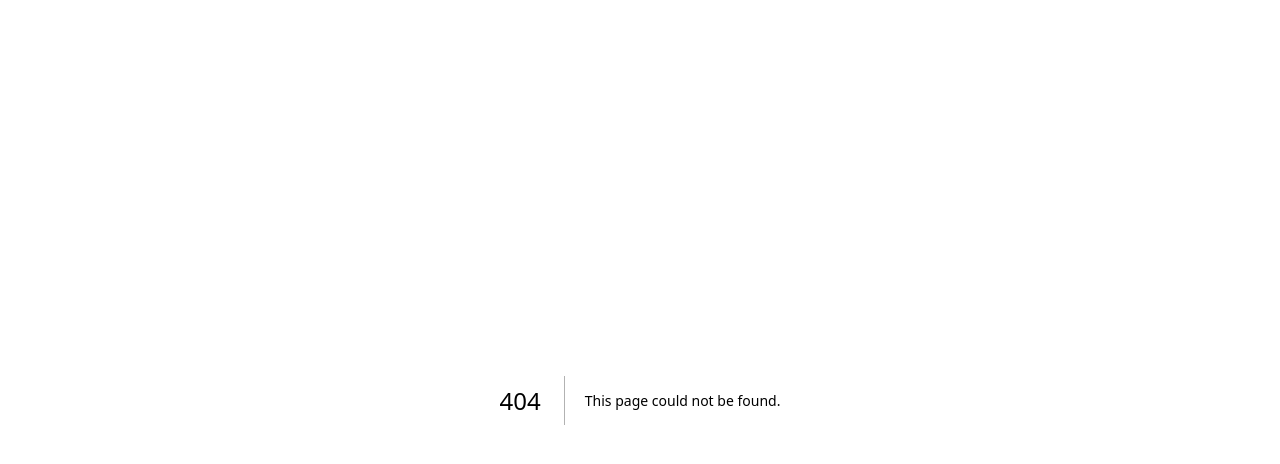
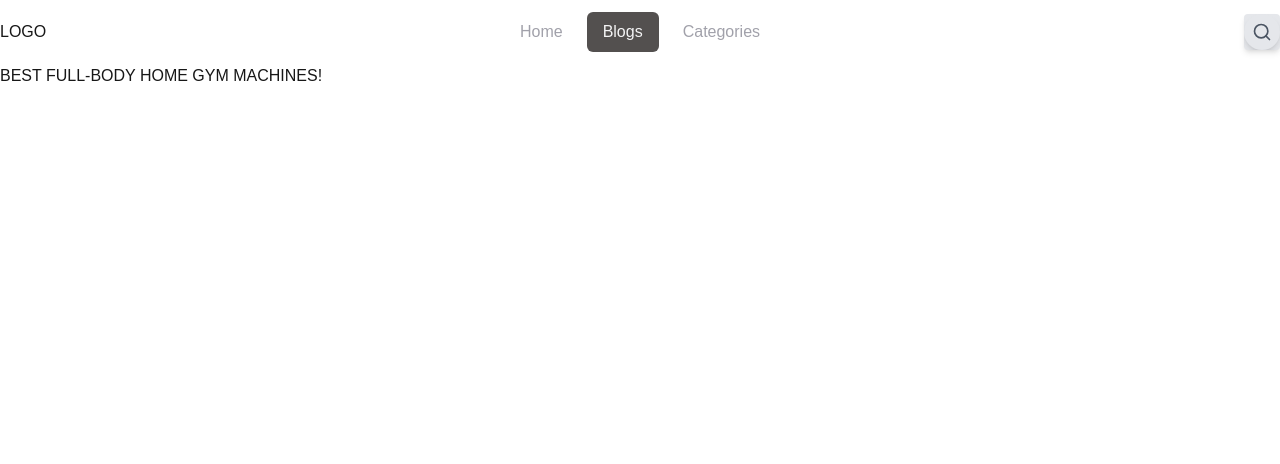
Before and after one commit to MinHieu2811/blog, a Next.js app: page /blogs in a window 1280 px wide. Before the commit this address had no page. Shown: the top 464 px of the page. Built offline with nearby package versions, Linux system fonts and the light colour scheme.

Commit message:
add header

```diff
--- a/package.json
+++ b/package.json
@@ -10,6 +10,7 @@
   },
   "dependencies": {
     "@radix-ui/react-accordion": "^1.2.2",
+    "@radix-ui/react-dialog": "^1.1.5",
     "@radix-ui/react-navigation-menu": "^1.2.4",
     "@radix-ui/react-slot": "^1.1.1",
     "@radix-ui/react-toast": "^1.2.5",
--- a/src/components/custom/Header.tsx
+++ b/src/components/custom/Header.tsx
@@ -1,14 +1,21 @@
 import React from 'react'
 import SearchBar from './SearchBar'
+import Navigation from './Navigation'
+import HeaderMobile from './HeaderMobile'
 
 const Header = () => {
   return (
-    <div className='container flex justify-between'>
-      <div className="logo">LOGO</div>
-      <div className="menu"></div>
-      <div className="search-bar">
-        <SearchBar />
+    <div className="">
+      <div className="container justify-between items-center py-3 hidden md:flex">
+        <div className="logo flex-1">LOGO</div>
+        <div className="navigation flex-1">
+          <Navigation />
+        </div>
+        <div className="search-bar flex-1">
+          <SearchBar />
+        </div>
       </div>
+      <HeaderMobile />
     </div>
   )
 }
--- /dev/null
+++ b/src/components/custom/HeaderMobile.tsx
@@ -0,0 +1,28 @@
+import { AlignJustify } from 'lucide-react'
+import React from 'react'
+import { Sheet, SheetContent, SheetDescription, SheetHeader, SheetTitle, SheetTrigger } from '@/components/ui/sheet'
+
+const HeaderMobile = () => {
+  return (
+    <div className="container py-2 px-2 flex justify-between items-center md:hidden">
+      <div className="logo">LOGO</div>
+
+      <Sheet>
+        <SheetTrigger>
+          <AlignJustify />
+        </SheetTrigger>
+        <SheetContent>
+          <SheetHeader>
+            <SheetTitle></SheetTitle>
+            <SheetDescription>
+              This action cannot be undone. This will permanently delete your account and remove your data from our
+              servers.
+            </SheetDescription>
+          </SheetHeader>
+        </SheetContent>
+      </Sheet>
+    </div>
+  )
+}
+
+export default HeaderMobile
--- /dev/null
+++ b/src/components/custom/Layout.tsx
@@ -0,0 +1,18 @@
+import React, { PropsWithChildren } from 'react'
+import Header from './Header'
+
+type LayoutProps = {
+  classNameWrapper?: string
+}
+
+const Layout = (props: PropsWithChildren<LayoutProps>) => {
+  return (
+    <div className={`wrapper ${props?.classNameWrapper}`}>
+      <Header />
+
+      {props?.children}
+    </div>
+  )
+}
+
+export default Layout
--- /dev/null
+++ b/src/components/custom/Navigation.tsx
@@ -0,0 +1,68 @@
+import { motion } from 'framer-motion'
+import { useState } from 'react'
+import { usePathname } from 'next/navigation'
+import Link from 'next/link'
+
+const navItems = [
+  {
+    path: '/',
+    name: 'Home'
+  },
+  {
+    path: '/blogs',
+    name: 'Blogs'
+  },
+  {
+    path: '/categories',
+    name: 'Categories'
+  }
+]
+
+export default function NavBar() {
+  let pathname = usePathname() || '/'
+
+  if (pathname.includes('/writing/')) {
+    pathname = '/writing'
+  }
+
+  const [hoveredPath, setHoveredPath] = useState(pathname)
+
+  return (
+    <nav className="flex gap-2 relative justify-center w-full z-[100]  rounded-lg">
+      {navItems.map((item) => {
+        const isActive = item.path === pathname
+        return (
+          <Link
+            key={item.path}
+            className={`px-4 py-2 rounded-md text-sm lg:text-base relative no-underline duration-300 ease-in ${
+              isActive ? 'text-zinc-100' : 'text-zinc-400'
+            }`}
+            data-active={isActive}
+            href={item.path}
+            onMouseOver={() => setHoveredPath(item.path)}
+            onMouseLeave={() => setHoveredPath(pathname)}
+          >
+            <span>{item.name}</span>
+            {item.path === hoveredPath && (
+              <motion.div
+                className="absolute bottom-0 left-0 h-full bg-stone-800/80 rounded-md -z-10"
+                layoutId="navbar"
+                aria-hidden="true"
+                style={{
+                  width: '100%'
+                }}
+                transition={{
+                  type: 'spring',
+                  bounce: 0.15,
+                  stiffness: 130,
+                  damping: 9,
+                  duration: 0.3
+                }}
+              />
+            )}
+          </Link>
+        )
+      })}
+    </nav>
+  )
+}
--- a/src/components/custom/SearchBar.tsx
+++ b/src/components/custom/SearchBar.tsx
@@ -1,7 +1,7 @@
 import { useEffect, useRef, useState } from 'react'
 import { motion } from 'framer-motion'
 import { Input } from '@/components/ui/input'
-import { Search } from 'lucide-react'
+import { Search, XIcon } from 'lucide-react'
 
 const SearchBar = () => {
   const [isExpanded, setIsExpanded] = useState(false)
@@ -19,30 +19,31 @@ const SearchBar = () => {
   }, [isExpanded])
 
   return (
-    <div className="relative flex items-center">
+    <div className="relative flex items-center justify-end">
       <motion.div
         initial={{ width: 0, opacity: 0 }}
         animate={{ width: isExpanded ? '300px' : '36px', opacity: 1 }}
         exit={{ width: 0, opacity: 0 }}
         transition={{ duration: 0.3 }}
-        className="flex items-center overflow-hidden bg-gray-200 rounded-full shadow-md"
+        className="flex items-center overflow-hidden bg-gray-200 rounded-sm shadow-md"
       >
         <Input
           type="text"
           value={keyword}
           ref={inputRef}
           placeholder="Search..."
-          className={`bg-transparent search-bar-input text-black focus-visible:border-0 focus-visible:outline-0 outline-0 border-0 ${isExpanded ? 'flex-1 px-4 py-2' : 'w-0 p-0 border-0'}`}
+          className={`bg-gray-200 search-bar-input text-black focus-visible:border-0 focus-visible:outline-0 outline-0 border-0 ${isExpanded ? 'flex-1 h-full px-4 py-3' : 'w-0 p-0 border-0'}`}
           onBlur={() => setIsExpanded(false)}
+          disabledOutlined
           onChange={(e) => setKeyword(e?.target?.value)}
         />
         {isExpanded ? (
           <motion.button
-            onClick={() => setIsExpanded(false)}
-            className="p-2 text-gray-600 hover:text-gray-800"
+            onClick={() => setKeyword('')}
+            className="p-2 text-gray-600 absolute right-0 hover:text-gray-800"
             whileHover={{ scale: 1.1 }}
           >
-            ✖️
+            <XIcon className='text-red-700'/>
           </motion.button>
         ) : (
           <motion.button
--- a/src/components/ui/input.tsx
+++ b/src/components/ui/input.tsx
@@ -1,14 +1,18 @@
-import * as React from "react"
+import * as React from 'react'
 
-import { cn } from "@/lib/utils"
+type InputProps = React.ComponentProps<'input'> & {
+  disabledOutlined?: boolean
+}
 
-const Input = React.forwardRef<HTMLInputElement, React.ComponentProps<"input">>(
-  ({ className, type, ...props }, ref) => {
+import { cn } from '@/lib/utils'
+
+const Input = React.forwardRef<HTMLInputElement, InputProps>(
+  ({ className, type, disabledOutlined = false, ...props }, ref) => {
     return (
       <input
         type={type}
         className={cn(
-          "flex h-9 w-full rounded-md border border-input bg-transparent px-3 py-1 text-base shadow-sm transition-colors file:border-0 file:bg-transparent file:text-sm file:font-medium file:text-foreground placeholder:text-muted-foreground focus-visible:outline-none focus-visible:ring-1 focus-visible:ring-ring disabled:cursor-not-allowed disabled:opacity-50 md:text-sm",
+          `flex h-9 w-full rounded-md border border-input bg-transparent px-3 py-1 text-base shadow-sm transition-colors file:border-0 file:bg-transparent file:text-sm file:font-medium file:text-foreground placeholder:text-muted-foreground ${!disabledOutlined ? 'focus-visible:outline-none focus-visible:ring-1 focus-visible:ring-ring' : ''} disabled:cursor-not-allowed disabled:opacity-50 md:text-sm`,
           className
         )}
         ref={ref}
@@ -17,6 +21,6 @@ const Input = React.forwardRef<HTMLInputElement, React.ComponentProps<"input">>(
     )
   }
 )
-Input.displayName = "Input"
+Input.displayName = 'Input'
 
 export { Input }
--- /dev/null
+++ b/src/components/ui/sheet.tsx
@@ -0,0 +1,138 @@
+import * as React from "react"
+import * as SheetPrimitive from "@radix-ui/react-dialog"
+import { cva, type VariantProps } from "class-variance-authority"
+import { X } from "lucide-react"
+
+import { cn } from "@/lib/utils"
+
+const Sheet = SheetPrimitive.Root
+
+const SheetTrigger = SheetPrimitive.Trigger
+
+const SheetClose = SheetPrimitive.Close
+
+const SheetPortal = SheetPrimitive.Portal
+
+const SheetOverlay = React.forwardRef<
+  React.ElementRef<typeof SheetPrimitive.Overlay>,
+  React.ComponentPropsWithoutRef<typeof SheetPrimitive.Overlay>
+>(({ className, ...props }, ref) => (
+  <SheetPrimitive.Overlay
+    className={cn(
+      "fixed inset-0 z-50 bg-black/80  data-[state=open]:animate-in data-[state=closed]:animate-out data-[state=closed]:fade-out-0 data-[state=open]:fade-in-0",
+      className
+    )}
+    {...props}
+    ref={ref}
+  />
+))
+SheetOverlay.displayName = SheetPrimitive.Overlay.displayName
+
+const sheetVariants = cva(
+  "fixed z-50 gap-4 bg-background p-6 shadow-lg transition ease-in-out data-[state=closed]:duration-300 data-[state=open]:duration-500 data-[state=open]:animate-in data-[state=closed]:animate-out",
+  {
+    variants: {
+      side: {
+        top: "inset-x-0 top-0 border-b data-[state=closed]:slide-out-to-top data-[state=open]:slide-in-from-top",
+        bottom:
+          "inset-x-0 bottom-0 border-t data-[state=closed]:slide-out-to-bottom data-[state=open]:slide-in-from-bottom",
+        left: "inset-y-0 left-0 h-full w-3/4 border-r data-[state=closed]:slide-out-to-left data-[state=open]:slide-in-from-left sm:max-w-sm",
+        right:
+          "inset-y-0 right-0 h-full w-3/4 border-l data-[state=closed]:slide-out-to-right data-[state=open]:slide-in-from-right sm:max-w-sm",
+      },
+    },
+    defaultVariants: {
+      side: "right",
+    },
+  }
+)
+
+interface SheetContentProps
+  extends React.ComponentPropsWithoutRef<typeof SheetPrimitive.Content>,
+    VariantProps<typeof sheetVariants> {}
+
+const SheetContent = React.forwardRef<
+  React.ElementRef<typeof SheetPrimitive.Content>,
+  SheetContentProps
+>(({ side = "right", className, children, ...props }, ref) => (
+  <SheetPortal>
+    <SheetOverlay />
+    <SheetPrimitive.Content
+      ref={ref}
+      className={cn(sheetVariants({ side }), className)}
+      {...props}
+    >
+      <SheetPrimitive.Close className="absolute right-4 top-4 rounded-sm opacity-70 ring-offset-background transition-opacity hover:opacity-100 focus:outline-none focus:ring-2 focus:ring-ring focus:ring-offset-2 disabled:pointer-events-none data-[state=open]:bg-secondary">
+        <X className="h-4 w-4" />
+        <span className="sr-only">Close</span>
+      </SheetPrimitive.Close>
+      {children}
+    </SheetPrimitive.Content>
+  </SheetPortal>
+))
+SheetContent.displayName = SheetPrimitive.Content.displayName
+
+const SheetHeader = ({
+  className,
+  ...props
+}: React.HTMLAttributes<HTMLDivElement>) => (
+  <div
+    className={cn(
+      "flex flex-col space-y-2 text-center sm:text-left",
+      className
+    )}
+    {...props}
+  />
+)
+SheetHeader.displayName = "SheetHeader"
+
+const SheetFooter = ({
+  className,
+  ...props
+}: React.HTMLAttributes<HTMLDivElement>) => (
+  <div
+    className={cn(
+      "flex flex-col-reverse sm:flex-row sm:justify-end sm:space-x-2",
+      className
+    )}
+    {...props}
+  />
+)
+SheetFooter.displayName = "SheetFooter"
+
+const SheetTitle = React.forwardRef<
+  React.ElementRef<typeof SheetPrimitive.Title>,
+  React.ComponentPropsWithoutRef<typeof SheetPrimitive.Title>
+>(({ className, ...props }, ref) => (
+  <SheetPrimitive.Title
+    ref={ref}
+    className={cn("text-lg font-semibold text-foreground", className)}
+    {...props}
+  />
+))
+SheetTitle.displayName = SheetPrimitive.Title.displayName
+
+const SheetDescription = React.forwardRef<
+  React.ElementRef<typeof SheetPrimitive.Description>,
+  React.ComponentPropsWithoutRef<typeof SheetPrimitive.Description>
+>(({ className, ...props }, ref) => (
+  <SheetPrimitive.Description
+    ref={ref}
+    className={cn("text-sm text-muted-foreground", className)}
+    {...props}
+  />
+))
+SheetDescription.displayName = SheetPrimitive.Description.displayName
+
+export {
+  Sheet,
+  SheetPortal,
+  SheetOverlay,
+  SheetTrigger,
+  SheetClose,
+  SheetContent,
+  SheetHeader,
+  SheetFooter,
+  SheetTitle,
+  SheetDescription,
+}
--- a/src/pages/_app.tsx
+++ b/src/pages/_app.tsx
@@ -1,6 +1,13 @@
-import "@/styles/globals.css";
-import type { AppProps } from "next/app";
+import Layout from '@/components/custom/Layout'
+import '@/styles/globals.css'
+import type { AppProps } from 'next/app'
 
 export default function App({ Component, pageProps }: AppProps) {
-  return <Component {...pageProps} />;
+  return (
+    <>
+      <Layout classNameWrapper='container m-auto'>
+        <Component {...pageProps} />
+      </Layout>
+    </>
+  )
 }
--- /dev/null
+++ b/src/pages/blogs.tsx
@@ -0,0 +1,13 @@
+import React from 'react'
+
+const Blogs = () => {
+  return (
+    <div>
+      <div className="card">
+        <h3>BEST FULL-BODY HOME GYM MACHINES!</h3>
+      </div>
+    </div>
+  )
+}
+
+export default Blogs
--- /dev/null
+++ b/src/pages/categories.tsx
@@ -0,0 +1,9 @@
+import React from 'react'
+
+const Categories = () => {
+  return (
+    <div>Categories</div>
+  )
+}
+
+export default Categories
--- a/src/pages/index.tsx
+++ b/src/pages/index.tsx
@@ -1,4 +1,3 @@
-import Header from "@/components/custom/Header";
 import Image from "next/image";
 
 export default function Home() {
@@ -6,7 +5,7 @@ export default function Home() {
     <div
       className={`grid grid-rows-[20px_1fr_20px] items-center justify-items-center min-h-screen p-8 pb-20 gap-16 sm:p-20 font-[family-name:var(--font-geist-sans)]`}
     >
-      <Header />
+      {/* <Header /> */}
       <main className="flex flex-col gap-8 row-start-2 items-center sm:items-start">
         <Image
           className="dark:invert"
```
